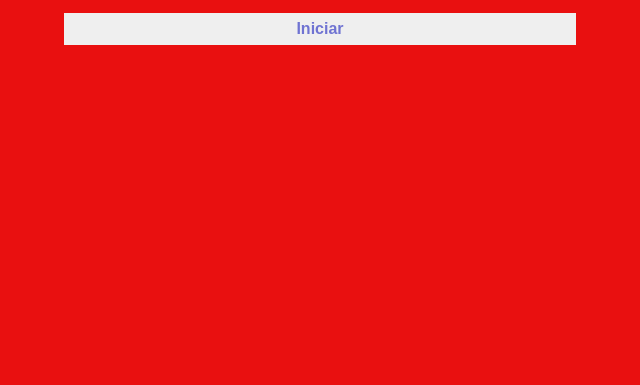
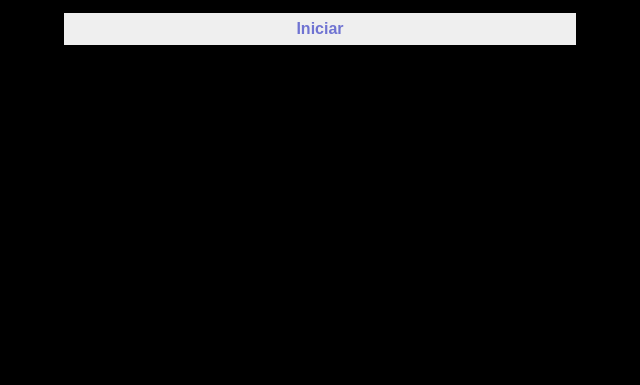
Before and after one commit to Marioydeveloper/Cuenta-regresiva, a plain HTML site: page index.html in a window 1280 px wide. Shown: the part 415-800 px from the top of the page, without its empty margins (320-960 px from the left). Drawn offline with Linux system fonts and the light colour scheme.

Commit message:
Update estilos.css

```diff
--- a/estilos.css
+++ b/estilos.css
@@ -16,8 +16,8 @@ body {
     font-family: "Exo 2", sans-serif;
     font-optical-sizing: auto;
     font-style: normal;
-    background-color: #e91010;
-    color: rgb(26, 111, 223);
+    background-color: black;
+    color: rgb(150 189 240);
 }
 
 #main-container {
```
